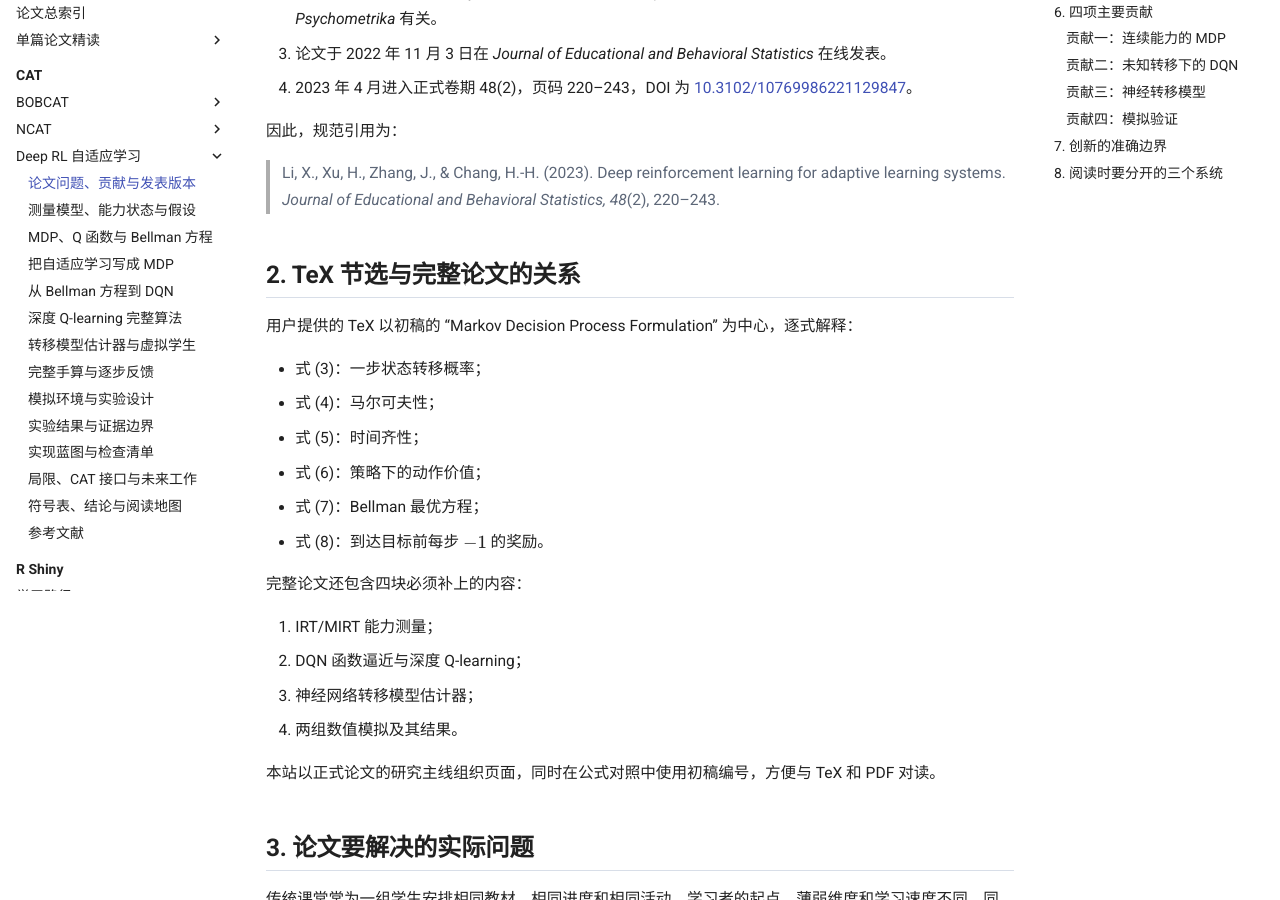
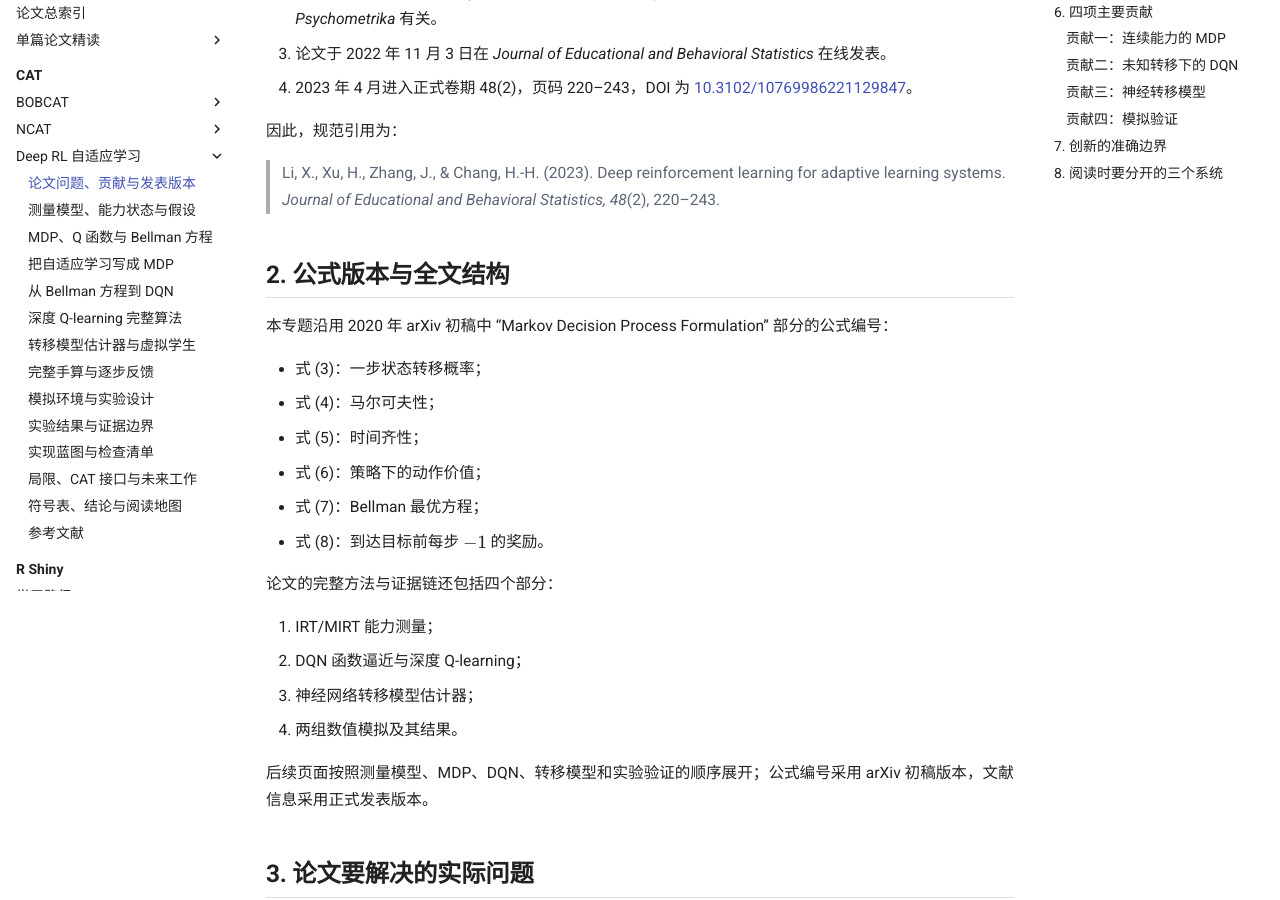
Before and after one commit to place-bot/Psychometrics-and-R-Shiny, an MkDocs documentation site: the page built from docs/cat/adaptive-learning-drl/01-publication-and-problem.md, in a window 1280 px wide and 900 px high, scrolled down 363 px. Built offline with MkDocs 1.6.1 and Material for MkDocs 9.7.7, drawn with Linux system fonts in a browser that asks for light colours; comment, search, counter and statistics services are not loaded; some of the changed text lies outside the part shown.

Commit message:
Remove source-material references from adaptive learning notes

```diff
--- a/docs/cat/adaptive-learning-drl/01-publication-and-problem.md
+++ b/docs/cat/adaptive-learning-drl/01-publication-and-problem.md
@@ -13,9 +13,9 @@
 
 > Li, X., Xu, H., Zhang, J., & Chang, H.-H. (2023). Deep reinforcement learning for adaptive learning systems. *Journal of Educational and Behavioral Statistics, 48*(2), 220–243.
 
-## 2. TeX 节选与完整论文的关系
+## 2. 公式版本与全文结构
 
-用户提供的 TeX 以初稿的 “Markov Decision Process Formulation” 为中心，逐式解释：
+本专题沿用 2020 年 arXiv 初稿中 “Markov Decision Process Formulation” 部分的公式编号：
 
 - 式 (3)：一步状态转移概率；
 - 式 (4)：马尔可夫性；
@@ -24,14 +24,14 @@
 - 式 (7)：Bellman 最优方程；
 - 式 (8)：到达目标前每步 \(-1\) 的奖励。
 
-完整论文还包含四块必须补上的内容：
+论文的完整方法与证据链还包括四个部分：
 
 1. IRT/MIRT 能力测量；
 2. DQN 函数逼近与深度 Q-learning；
 3. 神经网络转移模型估计器；
 4. 两组数值模拟及其结果。
 
-本站以正式论文的研究主线组织页面，同时在公式对照中使用初稿编号，方便与 TeX 和 PDF 对读。
+后续页面按照测量模型、MDP、DQN、转移模型和实验验证的顺序展开；公式编号采用 arXiv 初稿版本，文献信息采用正式发表版本。
 
 ## 3. 论文要解决的实际问题
 
```
Also changed, not shown: docs/cat/adaptive-learning-drl/index.md (+1 -1 lines), docs/cat/adaptive-learning-drl/references.md (+1 -1 lines).
